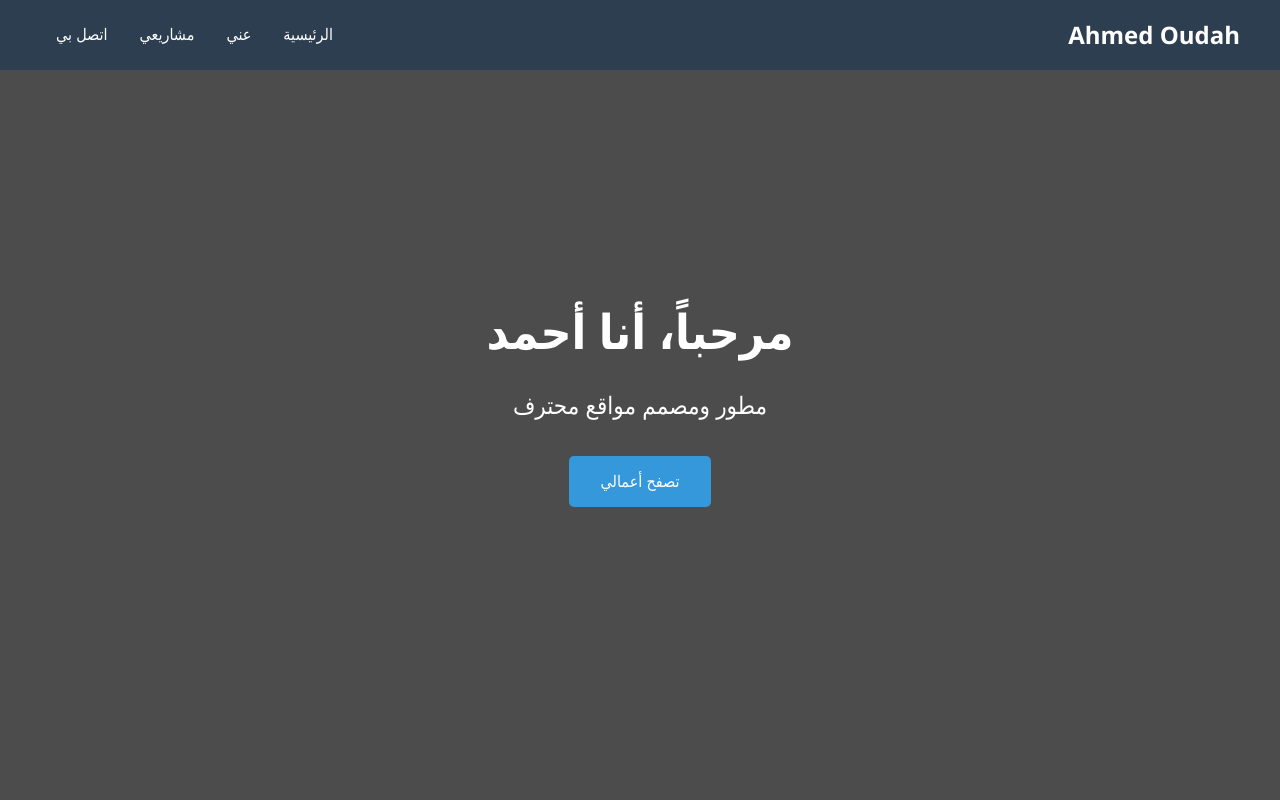
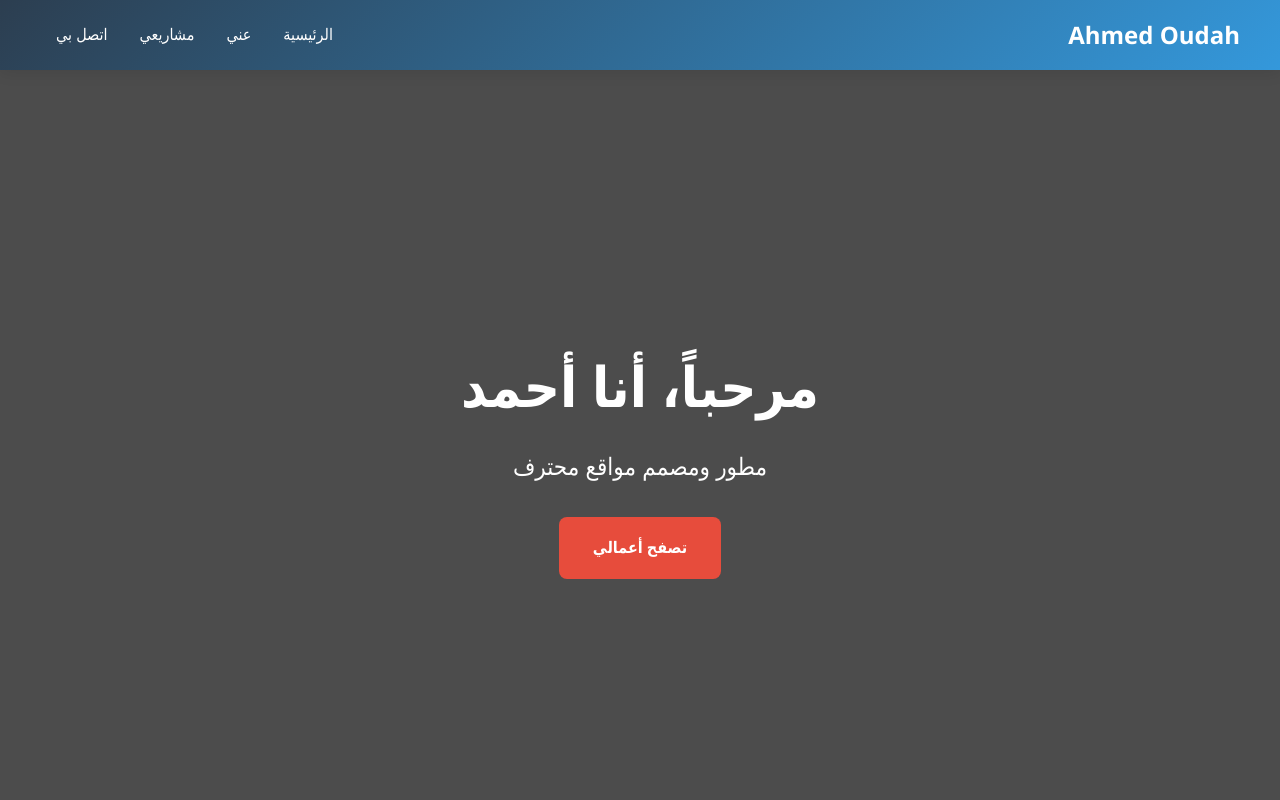
Before and after one commit to engahmedowdah/my-website, a plain HTML site: page index.html in a window 1280 px wide. Shown: the top 800 px of the page. Drawn offline with Linux system fonts and the light colour scheme.

Commit message:
Enhance website design with new animations and improved styling

```diff
--- a/css/style.css
+++ b/css/style.css
@@ -2,10 +2,15 @@
 :root {
     --primary-color: #2c3e50;
     --secondary-color: #3498db;
+    --accent-color: #e74c3c;
     --text-color: #333;
     --light-bg: #f4f4f4;
+    --gradient-bg: linear-gradient(135deg, var(--primary-color), var(--secondary-color));
     --transition: 0.3s ease;
     --shadow: 0 2px 15px rgba(0,0,0,0.1);
+    --shadow-hover: 0 5px 25px rgba(0,0,0,0.2);
+    --border-radius: 8px;
+    --section-padding: 5rem 2rem;
 }
 
 * {
@@ -23,6 +28,7 @@ body {
     color: var(--text-color);
     text-rendering: optimizeLegibility;
     -webkit-tap-highlight-color: transparent;
+    overflow-x: hidden;
 }
 
 @media (prefers-reduced-motion: reduce) {
@@ -55,12 +61,13 @@ body {
 
 /* Header Styles */
 header {
-    background-color: var(--primary-color);
-    padding: 1rem 2rem;
+    background: var(--gradient-bg);
+    padding: 1rem;
     position: fixed;
     width: 100%;
     top: 0;
     z-index: 1000;
+    box-shadow: var(--shadow);
 }
 
 nav {
@@ -79,30 +86,46 @@ nav {
 
 /* Hero Section */
 .hero {
-    height: 100vh;
+    min-height: 100vh;
     display: flex;
     align-items: center;
     justify-content: center;
     text-align: center;
     background: linear-gradient(rgba(0,0,0,0.7), rgba(0,0,0,0.7)), url('https://source.unsplash.com/random/1920x1080/?workspace') no-repeat center center/cover;
     color: white;
-    content-visibility: auto;
-    contain-intrinsic-size: 600px;
+    padding: var(--section-padding);
+    margin-top: 60px;
 }
 
 .hero-content h1 {
-    font-size: 3rem;
+    font-size: 3.5rem;
     margin-bottom: 1rem;
+    animation: fadeInUp 1s ease;
 }
 
 .hero-content p {
     font-size: 1.5rem;
     margin-bottom: 2rem;
+    animation: fadeInUp 1s ease 0.2s;
+    opacity: 0;
+    animation-fill-mode: forwards;
+}
+
+/* Animations */
+@keyframes fadeInUp {
+    from {
+        opacity: 0;
+        transform: translateY(20px);
+    }
+    to {
+        opacity: 1;
+        transform: translateY(0);
+    }
 }
 
 /* Sections */
 section {
-    padding: 5rem 2rem;
+    padding: var(--section-padding);
 }
 
 h2 {
@@ -124,7 +147,7 @@ h2 {
 
 .project-card {
     background: white;
-    border-radius: 10px;
+    border-radius: var(--border-radius);
     overflow: hidden;
     box-shadow: var(--shadow);
     transition: transform var(--transition);
@@ -168,21 +191,24 @@ textarea {
     resize: vertical;
 }
 
-/* Buttons */
+/* Button Styles */
 .cta-button {
     display: inline-block;
-    padding: 0.8rem 2rem;
-    background-color: var(--secondary-color);
+    padding: 1rem 2rem;
+    background: var(--accent-color);
     color: white;
     text-decoration: none;
-    border-radius: 5px;
-    border: none;
-    cursor: pointer;
-    transition: background-color var(--transition);
+    border-radius: var(--border-radius);
+    font-weight: bold;
+    transition: all var(--transition);
+    border: 2px solid transparent;
 }
 
 .cta-button:hover {
-    background-color: #2980b9;
+    background: transparent;
+    border-color: var(--accent-color);
+    transform: translateY(-3px);
+    box-shadow: var(--shadow-hover);
 }
 
 /* Footer */
```
